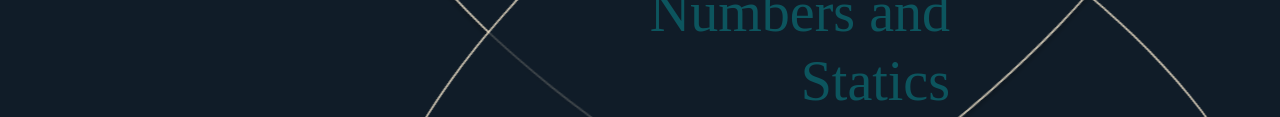
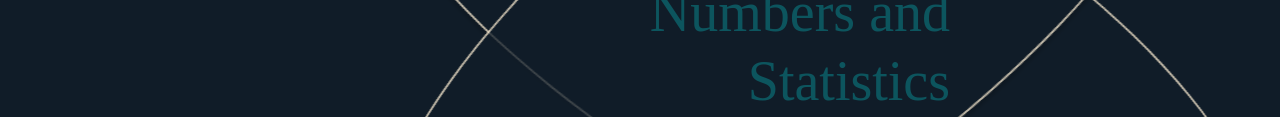
Before and after one commit to Technical-Club-RCOEM/Tech-Club-Website, a plain HTML site: page counter.html in a window 1280 px wide. Shown: the part 351-468 px from the top of the page. Drawn offline with Linux system fonts and the light colour scheme.

Commit message:
typo fixed

```diff
--- a/counter.html
+++ b/counter.html
@@ -49,7 +49,7 @@
         </div>
 
         <div class="heading">
-            <h1>Numbers and Statics</h1>
+            <h1>Numbers and Statistics</h1>
         </div>
         <div class="circle circle1"> MEMBERS ASSOCIATED</div>
         <div class="circle circle2">SUCCESSFUL EVENTS</div>
```
